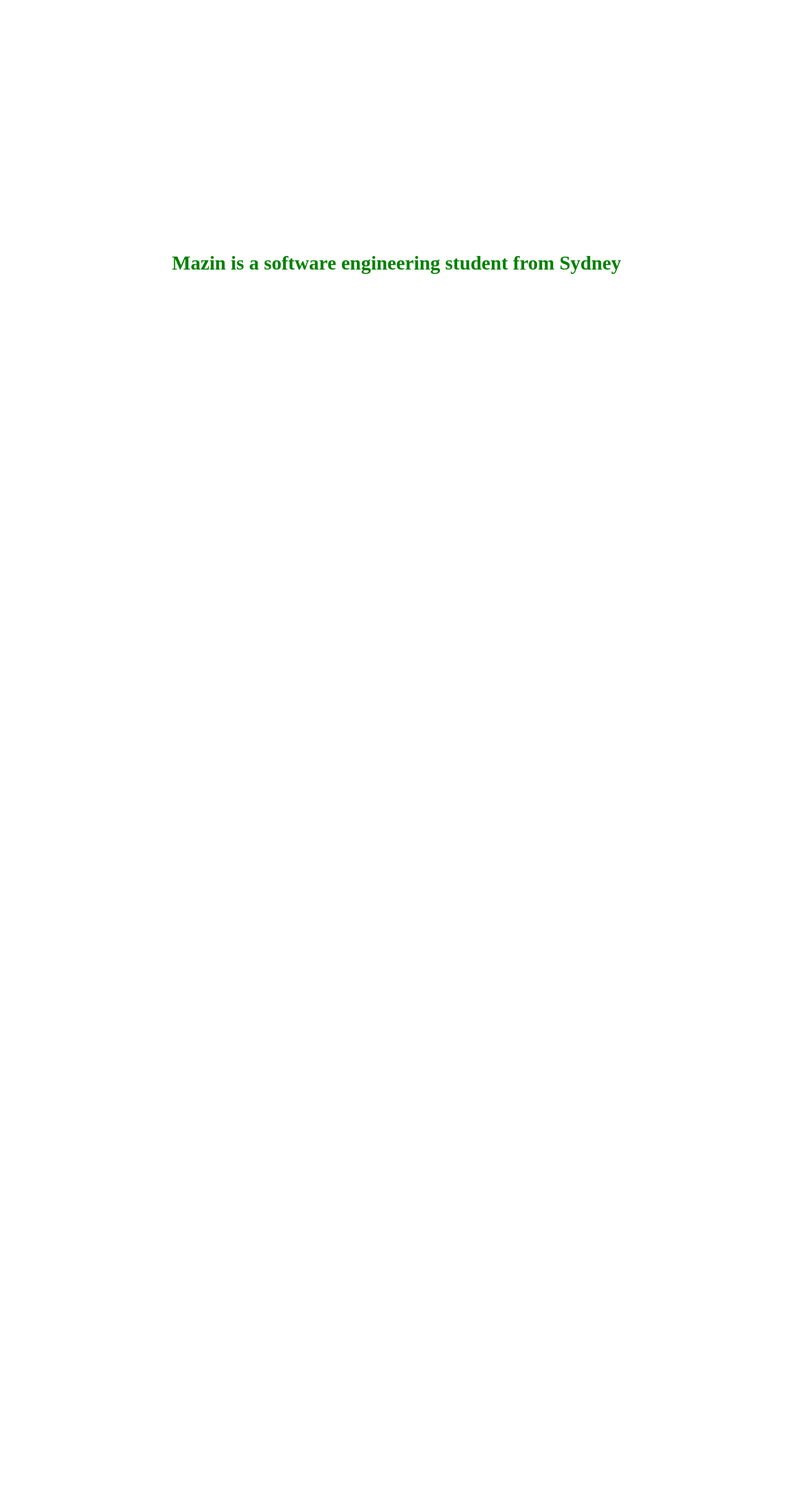
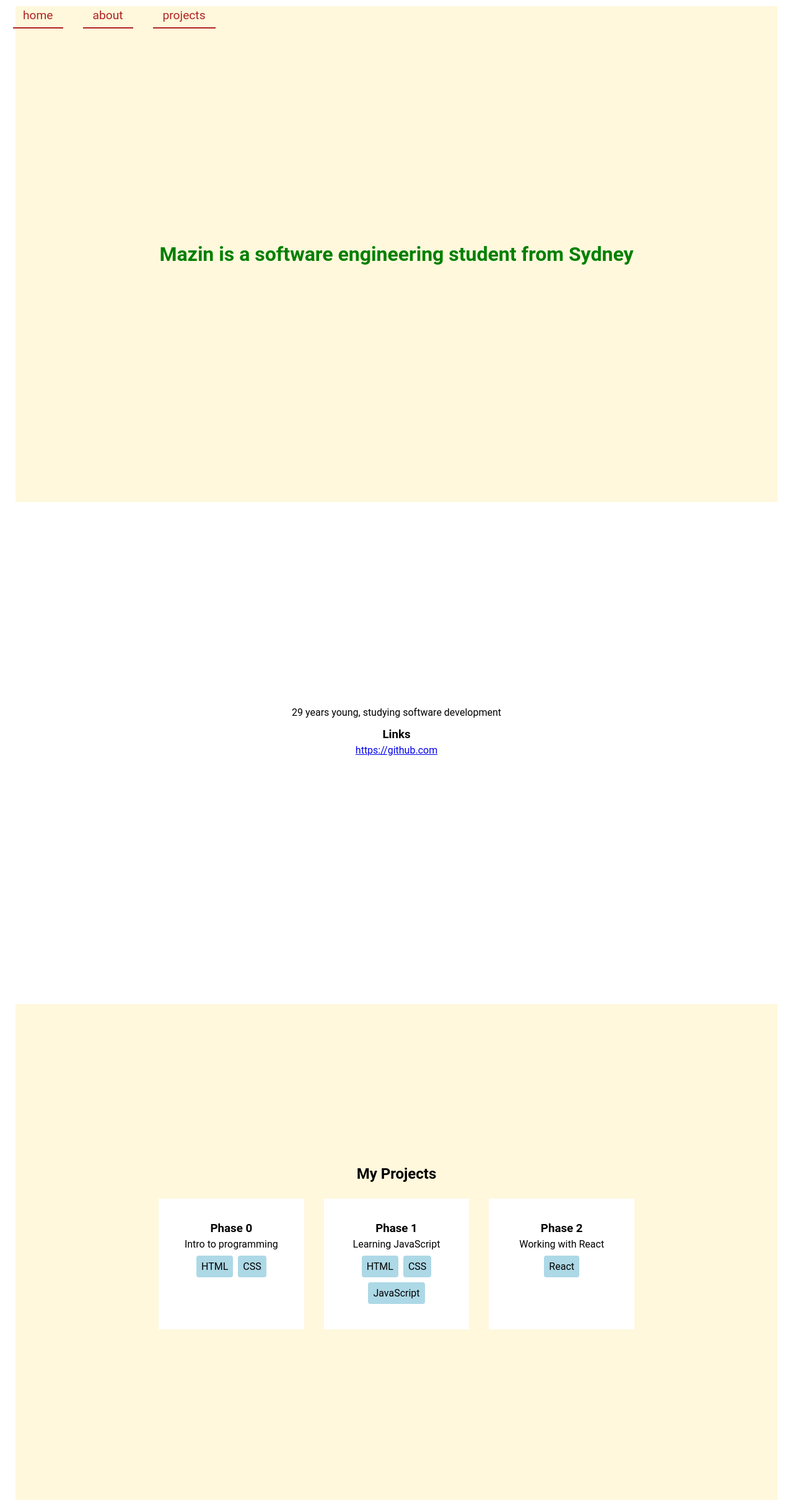
Before and after one commit to code-mazin/phase-2-project, a React (Create React App) app: page /about in a window 1280 px wide. Shown: the whole page at 62% size. Before the commit the page ends 848 px from the top, so only its background shows below. Built offline with nearby package versions, Linux system fonts and the light colour scheme.

Commit message:
update info

```diff
--- /dev/null
+++ b/src/components/About.js
@@ -0,0 +1,13 @@
+import React from "react";
+import Links from "./Links";
+
+function About(props) {
+    return (
+        <div id="about">
+            {props.bio && props.bio.length > 1 ? <p>{props.bio}</p> : null}
+            <Links github={props.links.github} />
+        </div>
+    );
+}
+
+export default About;
--- a/src/components/App.js
+++ b/src/components/App.js
@@ -1,11 +1,17 @@
 import React from "react";
-import data from "../data/Data";
+import data from "../data/info";
 import Home from "./Home";
+import About from "./About";
+import NavBar from "./NavBar";
+import ProjectList from "./ProjectList";
 
 function App() {
   return (
     <div>
+      <NavBar />
       <Home name={data.name} city={data.city} color={data.color}/>
+      <About bio={data.bio} links={data.links} />
+      <ProjectList projects={data.projects} />
     </div>
   );
 }
--- /dev/null
+++ b/src/components/Links.js
@@ -0,0 +1,13 @@
+import React from "react";
+
+function Links(props) {
+    return (
+        <div>
+            <h3 id="links">Links</h3>
+            <a href={props.github}>{props.github}</a>
+            <a href={props.linkedin}>{props.linkedin}</a>
+        </div>
+    );
+}
+
+export default Links;
--- /dev/null
+++ b/src/components/NavBar.js
@@ -0,0 +1,14 @@
+import React from "react";
+
+function NavBar() {
+  const links = ["home", "about", "projects"];
+
+  const anchors = links.map((link) => (
+    <a key={link} href={"#" + link}>
+      {link}
+    </a>
+  ));
+  return <nav>{anchors}</nav>
+}
+
+export default NavBar;
--- /dev/null
+++ b/src/components/ProjectItem.js
@@ -0,0 +1,16 @@
+import React from "react";
+
+function ProjectItem({ name, about, technologies }) {
+  const technologiesList = technologies.map((tech) => (
+    <span key={tech}>{tech}</span>
+  ));
+  return (
+    <div className="project-item">
+      <h3>{name}</h3>
+      <p>{about}</p>
+      <div className="technologies">{technologiesList}</div>
+    </div>
+  );
+}
+
+export default ProjectItem;
--- /dev/null
+++ b/src/components/ProjectList.js
@@ -0,0 +1,21 @@
+import React from "react";
+import ProjectItem from "./ProjectItem";
+
+function ProjectList({ projects }) {
+  const projectItems = projects.map((project) => (
+    <ProjectItem
+      key={project.id}
+      name={project.name}
+      about={project.about}
+      technologies={project.technologies}
+    />
+  ));
+  return (
+    <div id="projects">
+      <h2>My Projects</h2>
+      <div id="project-list">{projectItems}</div>
+    </div>
+  );
+}
+
+export default ProjectList;
--- a/src/data/Data.js
+++ /dev/null
@@ -1,12 +0,0 @@
-const data = {
-    name: "Mazin",
-    city: "Sydney",
-    bio: "29 years young, studying software development",
-    color: "green",
-    links: {
-        github: "https://github.com",
-        linkedin: "https://www.linkedin.com"
-    },
-};
-
-export default data;
--- /dev/null
+++ b/src/data/info.js
@@ -0,0 +1,31 @@
+const data = {
+    name: "Mazin",
+    city: "Sydney",
+    bio: "29 years young, studying software development",
+    color: "green",
+    links: {
+        github: "https://github.com",
+    },
+    projects: [
+        {
+            id:1,
+            name: "Phase 0",
+            about: "Intro to programming",
+            technologies: ["HTML", "CSS"]
+        },
+        {
+            id: 2,
+            name: "Phase 1",
+            about: "Learning JavaScript",
+            technologies: ["HTML", "CSS", "JavaScript"],
+        },
+        {
+            id: 3,
+            name: "Phase 2",
+            about: "Working with React",
+            technologies: ["React"],
+        }
+    ]
+};
+
+export default data;
--- a/src/index.css
+++ b/src/index.css
@@ -1,8 +1,94 @@
+* {
+    margin: 5px;
+    padding: 0;
+    box-sizing: border-box;
+}
+
+body {
+    font-family: "Roboto", sans-serif;
+    font-size: 16px;
+}
+
+nav {
+    position: fixed;
+    top: 0;
+    left: 0;
+    right: 0;
+}
+nav a {
+    display: inline-block;
+    padding: 0.5rem 1rem;
+    margin: 0 1rem;
+    text-decoration: none;
+    font-size: 1.2em;
+    color: firebrick;
+    border-bottom: 2px solid firebrick;
+    transition: 0.1s;
+}
+
+
+nav a:hover,
+nav a:active {
+  color: tomato;
+  border-bottom: 2px solid tomato;
+}
+
+#home,
+#about,
+#projects {
+  display: flex;
+  align-items: center;
+  justify-content: center;
+  flex-direction: column;
+  text-align: center;
+  height: 100vh;
+  padding: 1rem;
+}
+
+#projects {
+    background-color: cornsilk;
+    min-height: 400px
+}
+
+
+#project-list {
+    display: flex;
+    justify-content: center;
+    flex-direction: column;
+    width: 100%;
+    max-width: 800px;
+  }
+
+.project-item {
+    background-color: white;
+    padding: 2rem;
+    margin: 1rem;
+}
+
+  .technologies span {
+    background-color: lightblue;
+    margin: 0.25rem;
+    padding: 0.5rem;
+    border-radius: 4px;
+    display: inline-block;
+  }
+
+
+@media (min-width: 700px) {
+    #project-list {
+      flex-direction: row;
+    }
+
+    .project-item {
+      width: 50%;
+    }
+  }
+
 #home {
-    display: flex;
-    align-items: center;
-    justify-content: center;
-    text-align: center;
-    height: 100vh;
-    padding: 1rem;
+  background-color: cornsilk;
 }
+
+#about a {
+    display: block;
+    height: 5vh;
+}
```
